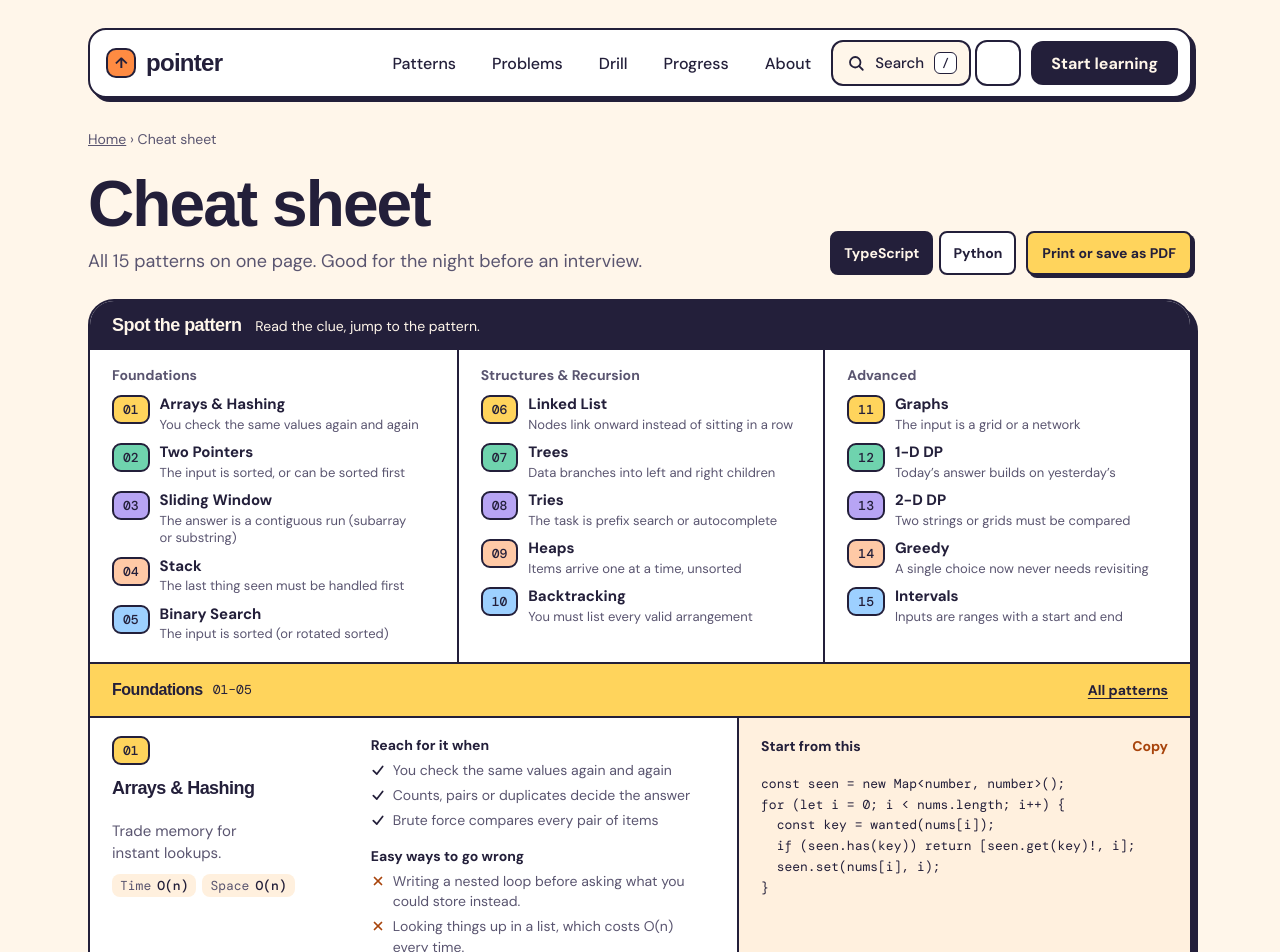
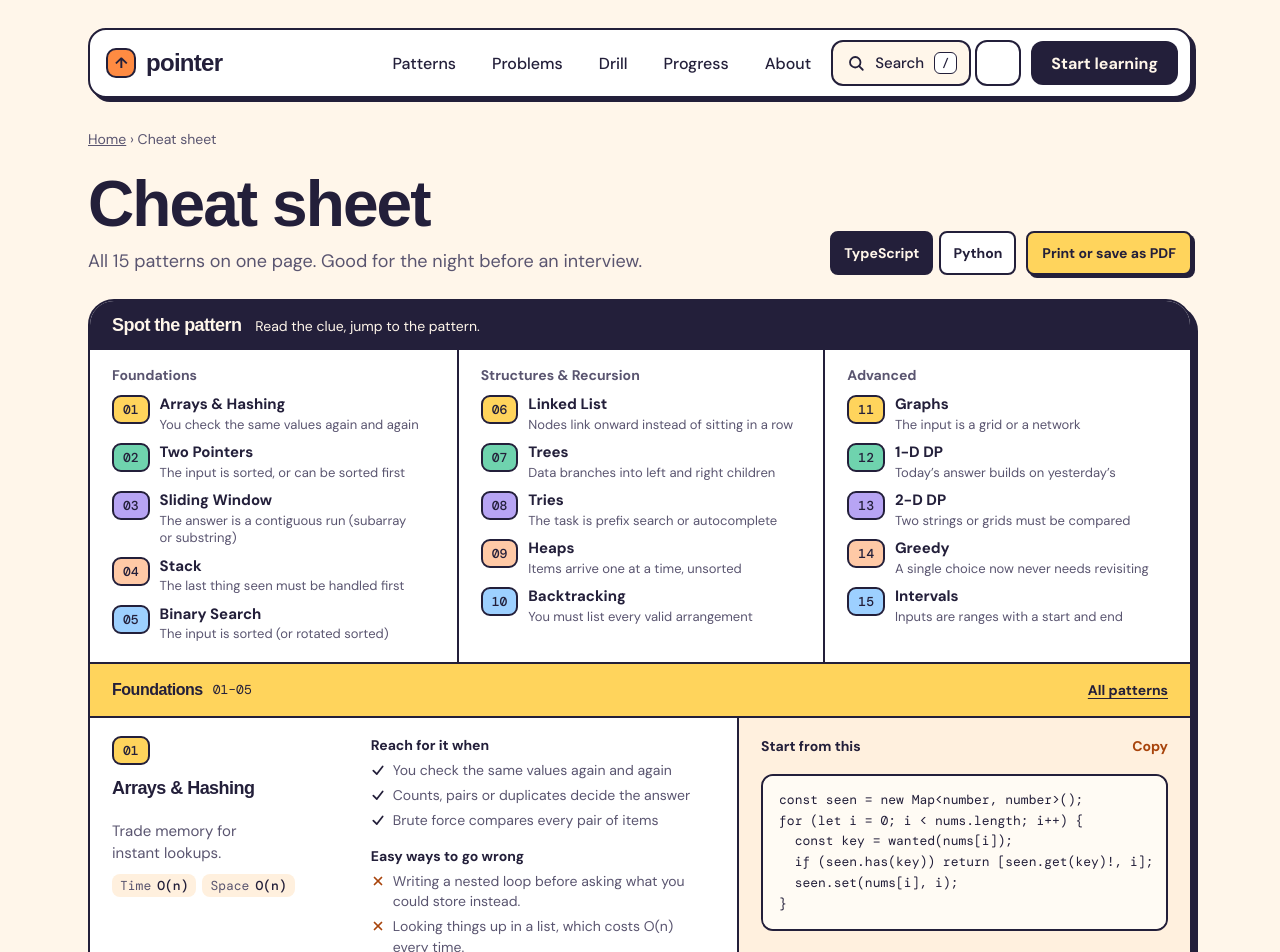
Before and after one commit to rohan-ahire1/pointer, a Next.js app: page /cheatsheet in a window 1280 px wide. Shown: the top 952 px of the page. Built offline with nearby package versions, Linux system fonts and the light colour scheme; a web font is replaced by a local one.

Commit message:
Put cheat sheet code back in a bordered block

```diff
--- a/app/cheatsheet/page.module.css
+++ b/app/cheatsheet/page.module.css
@@ -646,6 +646,9 @@
   }
 
   .codeCell pre {
+    padding: 3px 4px;
+    border-width: 1px;
+    border-radius: 3px;
     font-size: 7pt;
     line-height: 1.3;
   }
--- a/components/PatternCode/PatternCode.module.css
+++ b/components/PatternCode/PatternCode.module.css
@@ -21,13 +21,6 @@
 
 .code code {
   font: inherit;
-}
-
-.bare {
-  padding: 0;
-  background: none;
-  border: 0;
-  border-radius: 0;
 }
 
 .header {
--- a/components/PatternCode/PatternCode.tsx
+++ b/components/PatternCode/PatternCode.tsx
@@ -8,7 +8,7 @@ import styles from "./PatternCode.module.css";
 type PatternCodeProps = {
   template: PatternGuide["template"];
   patternName: string;
-  /** Puts this h4 and the copy button above bare code, for a page that gives the code its own cell. */
+  /** Puts this h4 and the copy button in a row above the code. */
   heading?: string;
 };
 
@@ -52,11 +52,7 @@ export function PatternCode({ template, patternName, heading }: PatternCodeProps
         </div>
       )}
       {/* Long lines scroll, so the block has to be reachable by keyboard. */}
-      <pre
-        tabIndex={0}
-        aria-label={`${patternName} template in ${CODE_LANG_LABELS[lang]}`}
-        className={heading ? `${styles.code} ${styles.bare}` : styles.code}
-      >
+      <pre tabIndex={0} aria-label={`${patternName} template in ${CODE_LANG_LABELS[lang]}`} className={styles.code}>
         <code>{code}</code>
       </pre>
       {!heading && controls}
```
